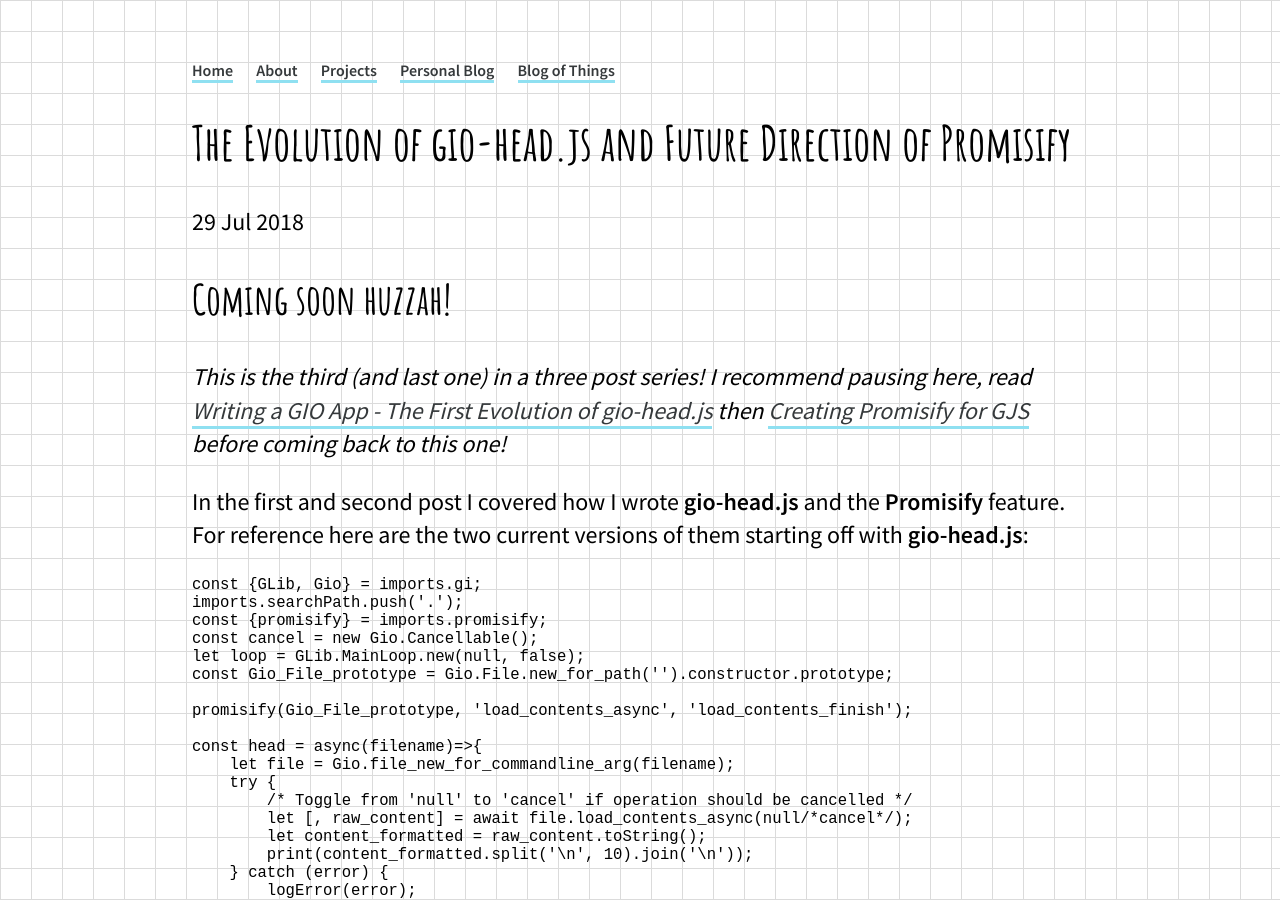
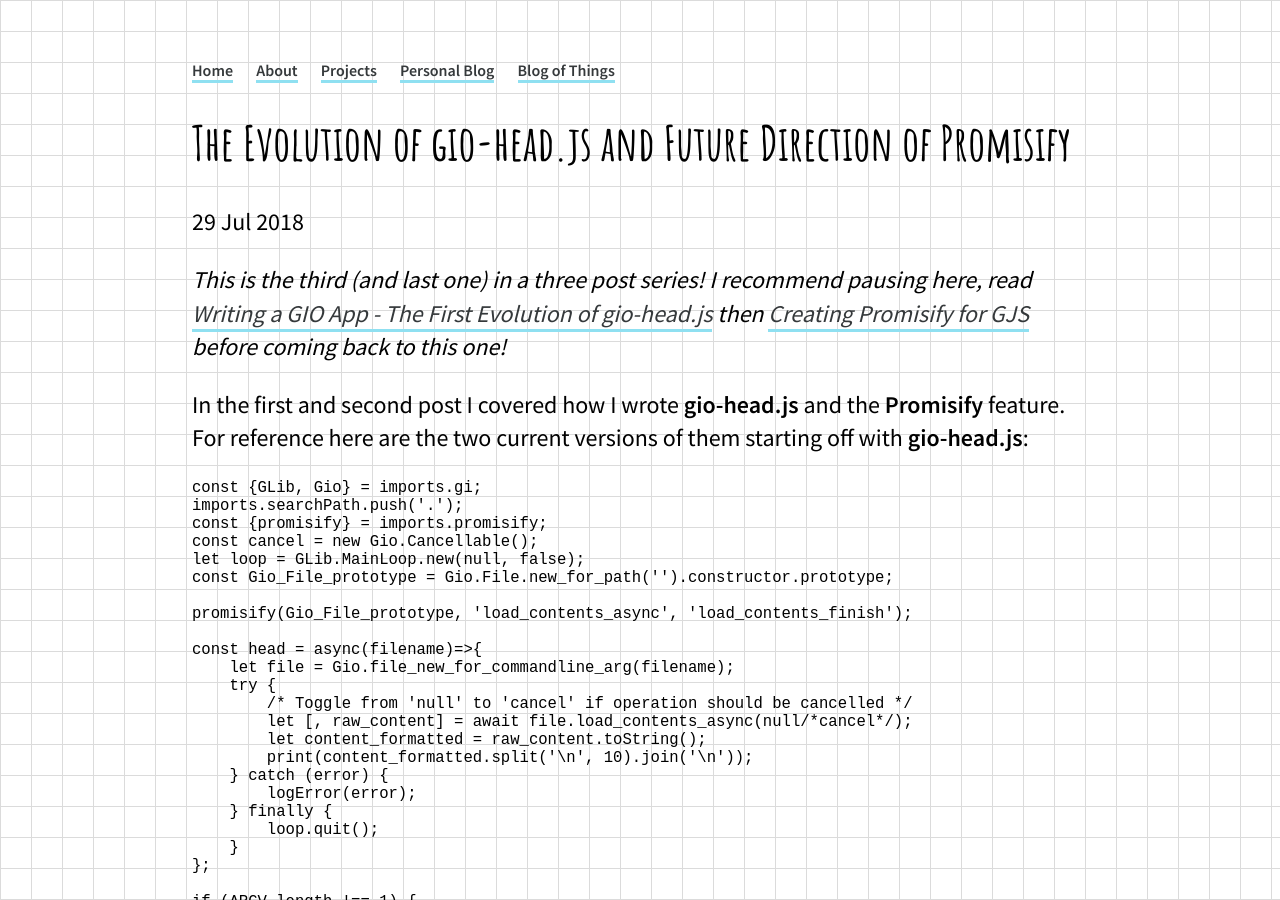
Before and after one commit to Avizc/avizc.github.io, a Jekyll site: the page built from _posts/2018-07-29-update-gio-head-promisify.md, in a window 1280 px wide and 900 px high. Built offline with Jekyll 4.4.1, drawn with Linux system fonts in a browser that asks for light colours.

Commit message:
Removed the coming soon notice from a post

```diff
--- a/_posts/2018-07-29-update-gio-head-promisify.md
+++ b/_posts/2018-07-29-update-gio-head-promisify.md
@@ -4,8 +4,6 @@ title: The Evolution of gio-head.js and Future Direction of Promisify
 date: 2018-7-29
 categories: GNOME
 ---
-
-## Coming soon huzzah!
 
 *This is the third (and last one) in a three post series! I recommend pausing here, read [Writing a GIO App - The First Evolution of gio-head.js](https://avizajac.com/gnome/2018/07/29/creating-gio-head.html) then [Creating Promisify for GJS](https://avizajac.com/gnome/2018/07/29/creating-promisify.html) before coming back to this one!*
 
```
